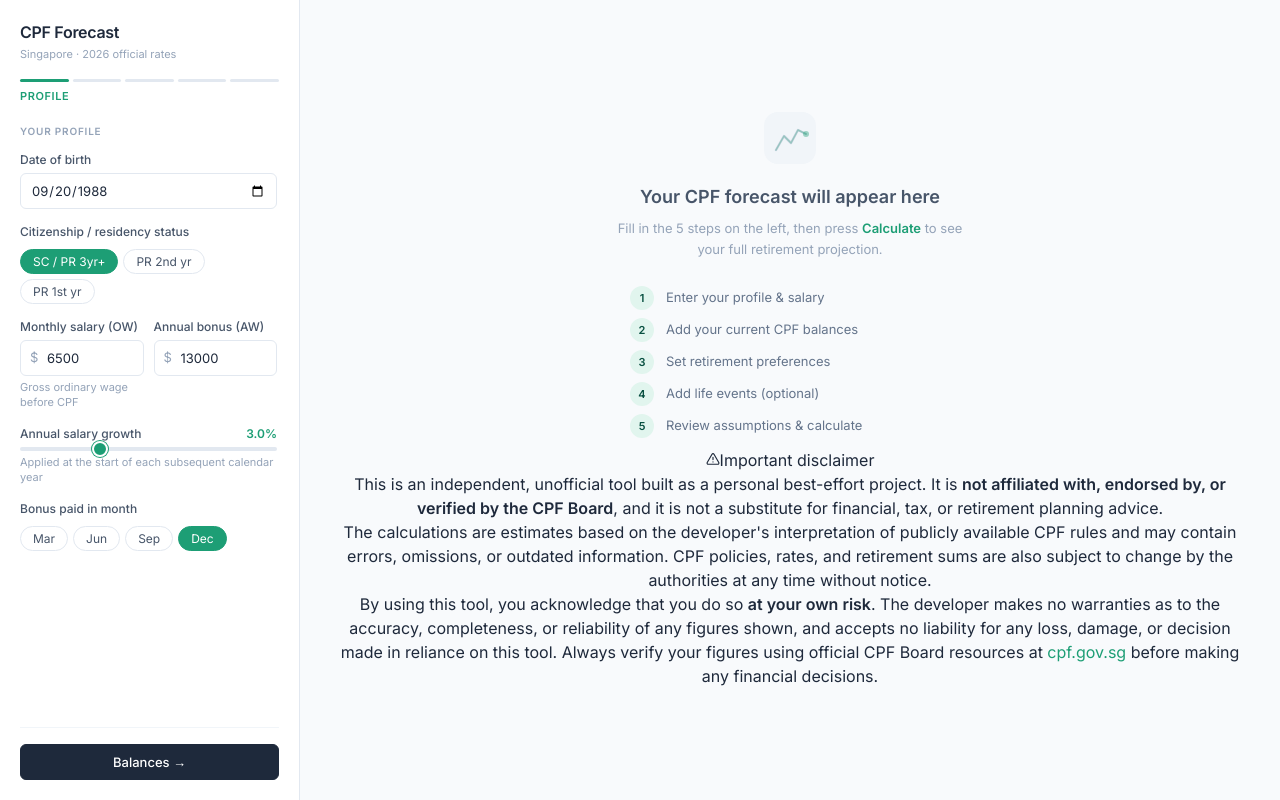
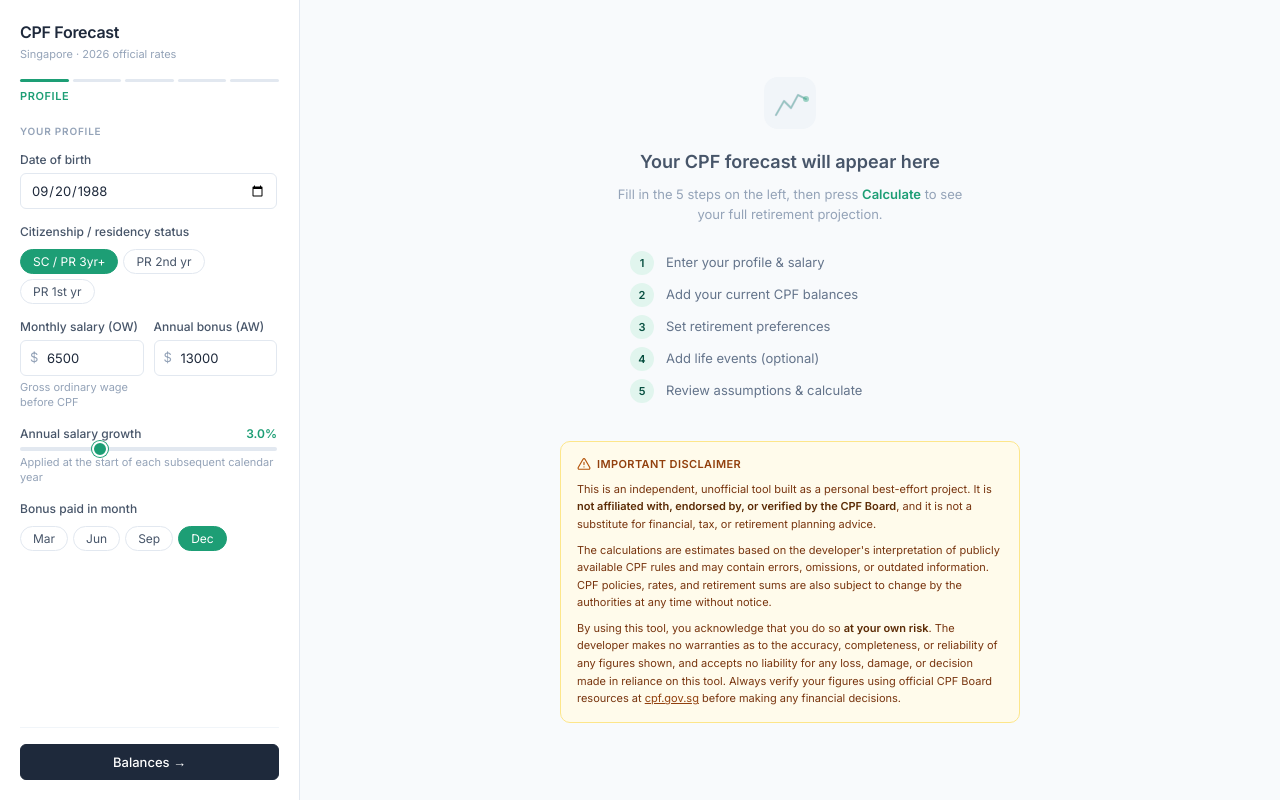
Before and after one commit to watchgrassgrow/cpf-forecast, a React (Vite) app: page / in a window 1280 px wide. Built offline with nearby package versions, Linux system fonts and the light colour scheme.

Commit message:
Update EmptyState.module.css

```diff
--- a/src/components/EmptyState.module.css
+++ b/src/components/EmptyState.module.css
@@ -28,3 +28,38 @@
   font-size: 11px; font-weight: 700; flex-shrink: 0;
   display: flex; align-items: center; justify-content: center;
 }
+
+.disclaimer {
+  margin-top: 28px;
+  width: 100%;
+  max-width: 460px;
+  text-align: left;
+  background: #FFFBEB;
+  border: 1px solid #FDE68A;
+  border-radius: var(--radius-md);
+  padding: 14px 16px;
+}
+
+.disclaimerHeader {
+  display: flex;
+  align-items: center;
+  gap: 6px;
+  font-size: 11px;
+  font-weight: 600;
+  color: #92400E;
+  text-transform: uppercase;
+  letter-spacing: 0.4px;
+  margin-bottom: 8px;
+}
+.disclaimerHeader svg { color: #B45309; flex-shrink: 0; }
+
+.disclaimer p {
+  font-size: 11px;
+  color: #78350F;
+  line-height: 1.6;
+  margin-bottom: 8px;
+}
+.disclaimer p:last-child { margin-bottom: 0; }
+.disclaimer strong { font-weight: 600; color: #5C2C06; }
+.disclaimer a { color: #92400E; text-decoration: underline; }
+.disclaimer a:hover { color: #5C2C06; }
```
